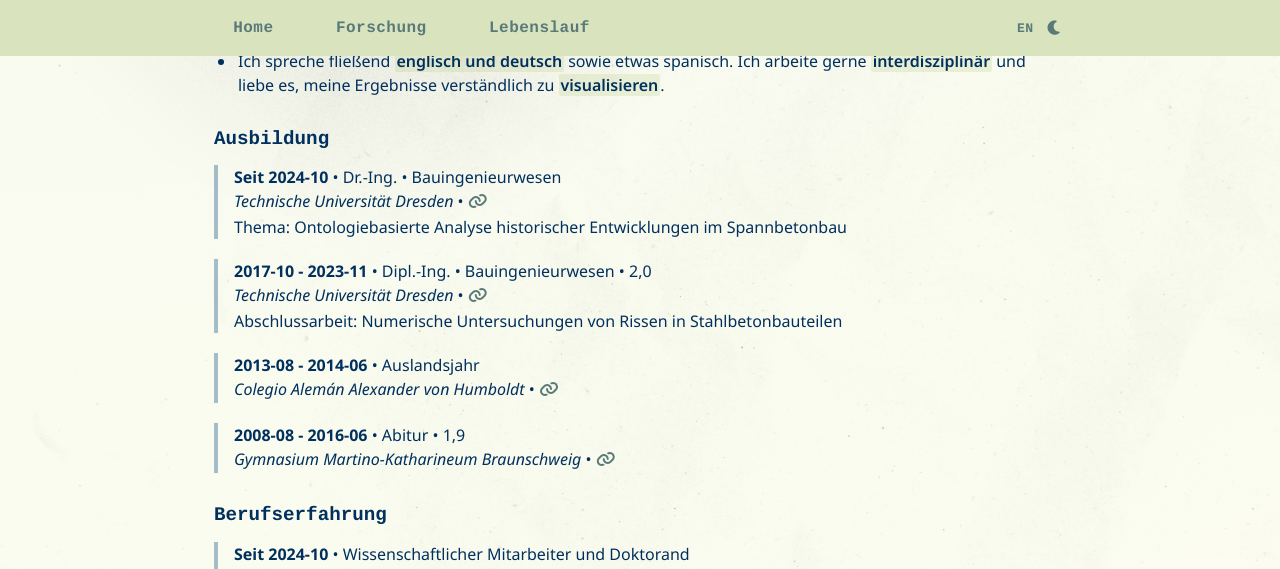
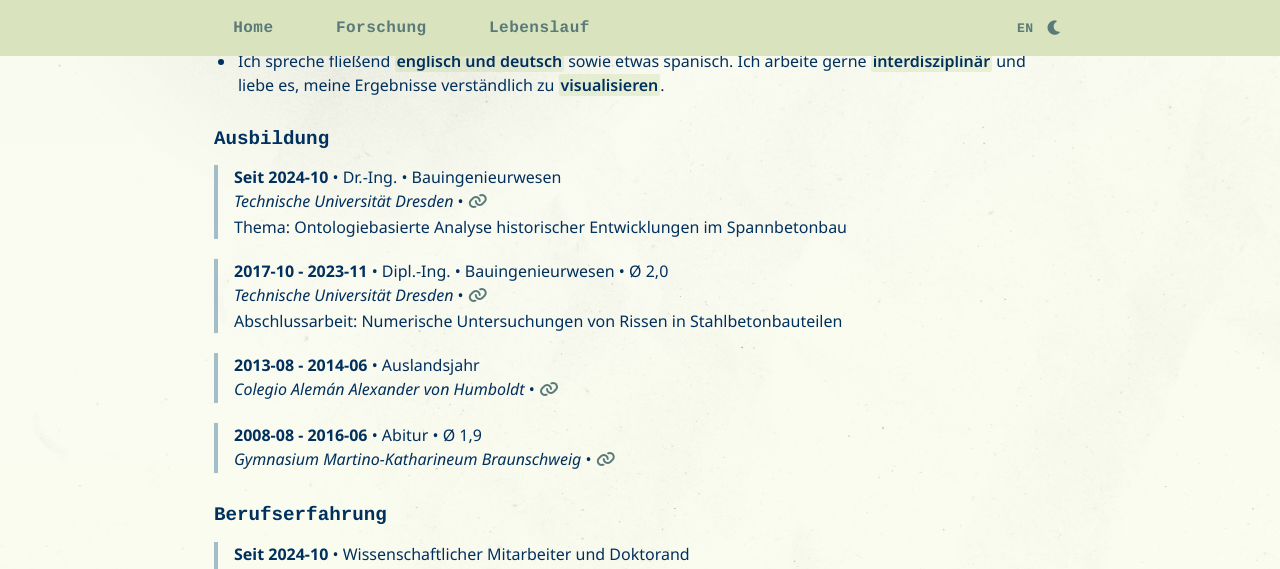
Before and after one commit to JohannesReimer/johannesreimer.github.io, a Jekyll site: the page built from index.md, in a window 1280 px wide and 900 px high, scrolled down 1548 px. Shown: the top 569 px of the window. Built offline with Jekyll 4.4.1, drawn with Linux system fonts in a browser that asks for light colours; nearby versions of some CDN libraries; a style sheet for code colours, icons or effects is not loaded.

Commit message:
Added Ø symbol for grades in cv

```diff
--- a/_includes/sections/cv.html
+++ b/_includes/sections/cv.html
@@ -83,7 +83,7 @@
 
         <div class="pub-entry">
           <p>
-            <strong>{{ period }}</strong> • {{ degree_title }}{% if degree_program %} • {{ degree_program }}{% endif %}{% if education_note %} • {{ education_note }}{% endif %}<br>
+            <strong>{{ period }}</strong> • {{ degree_title }}{% if degree_program %} • {{ degree_program }}{% endif %}{% if education_note %} • Ø {{ education_note }}{% endif %}<br>
             <em>{{ institution_name }}</em>
             {% if institution_url %}
               •
```
